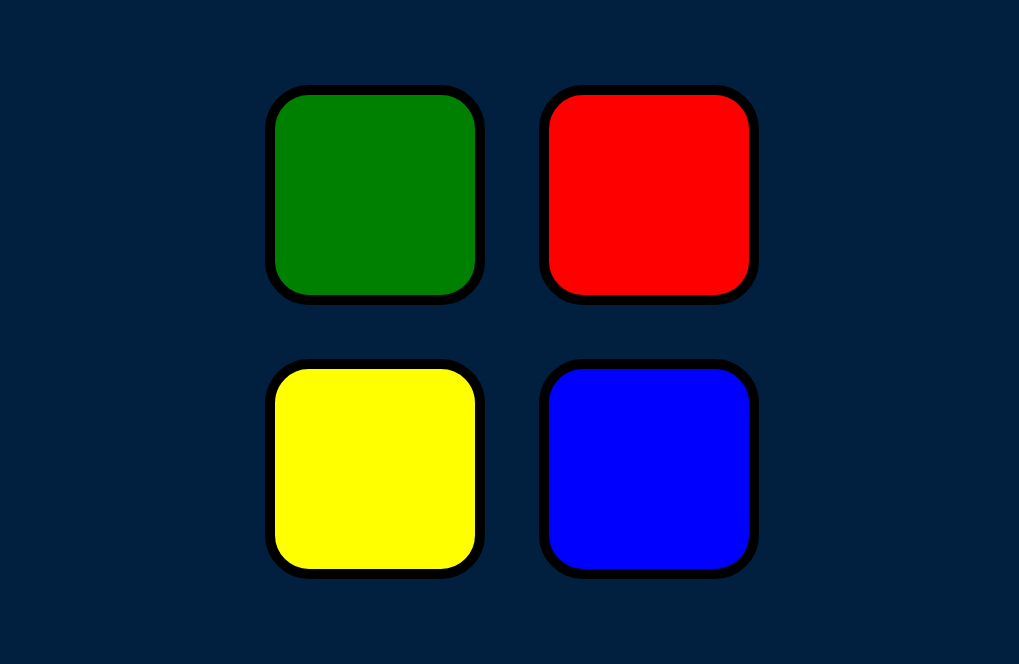
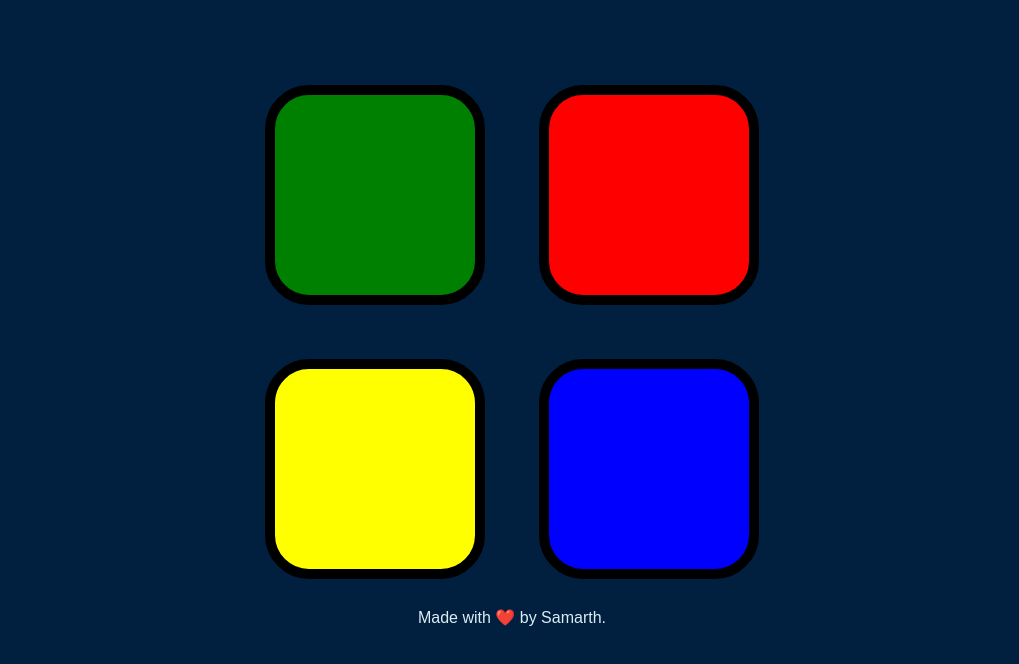
Before and after one commit to samarth9702/Memory-Game, a plain HTML site: page index.html in a window 1280 px wide. Shown: the part 114-778 px from the top of the page, without its empty margins (128-1147 px from the left). Drawn offline with nearby package versions, Linux system fonts and the light colour scheme.

Commit message:
Add: Footer

```diff
--- a/index.html
+++ b/index.html
@@ -24,7 +24,7 @@
         <div type="button" id="blue" class="btn blue"></div>
       </div>
     </div>
-
+    <footer>Made with ❤️ by Samarth.</footer>
 
     <script src="https://ajax.googleapis.com/ajax/libs/jquery/3.7.1/jquery.min.js"></script>
     <script src="game.js"></script>
--- a/styles.css
+++ b/styles.css
@@ -51,3 +51,8 @@ body {
   box-shadow: 0 0 20px white;
   background-color: grey;
 }
+
+footer {
+  color: #dbedf3;
+  font-family: sans-serif;
+}
```
